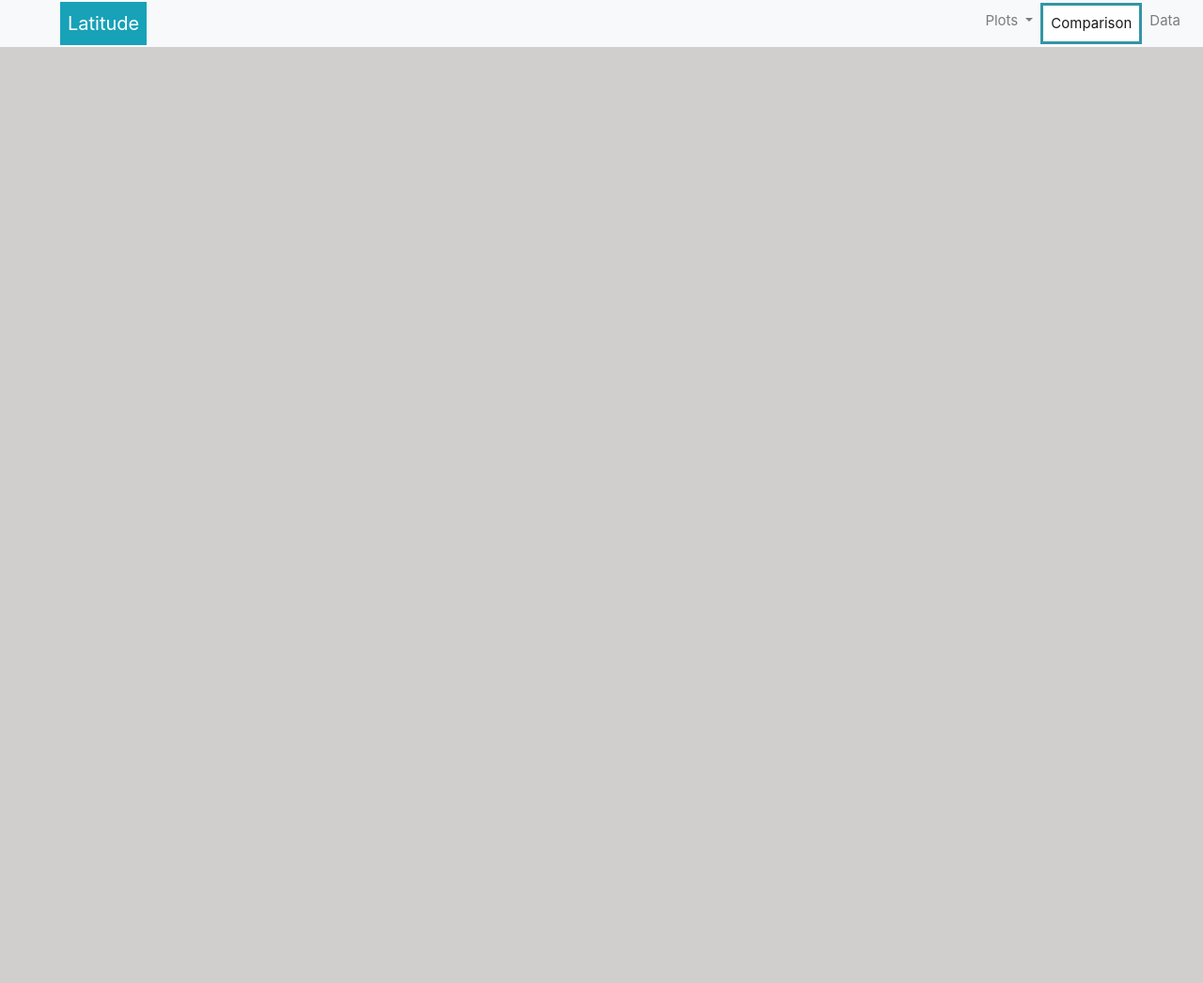
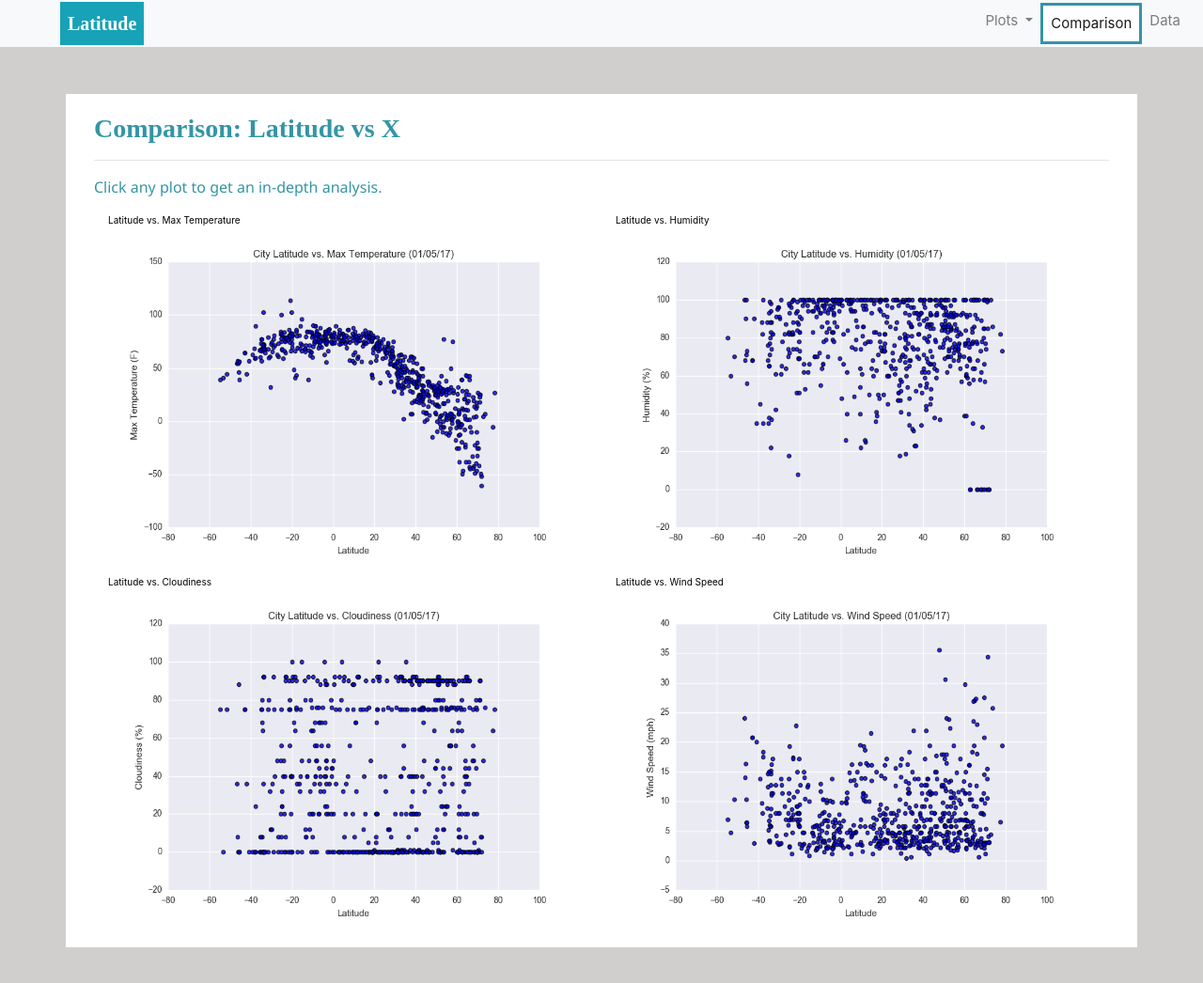
Before and after one commit to lcswsher/Web-Design-Challenge, a plain HTML site: page WebVisualizations/comparisons.html in a window 1280 px wide. Shown: the whole page at 94% size. Before the commit the page ends 800 px from the top, so only its background shows below. Drawn offline with nearby package versions, Linux system fonts and the light colour scheme.

Commit message:
added the comparisons page and additional fix's for links between pages and clean up on the Style file page.

```diff
--- a/WebVisualizations/comparisons.html
+++ b/WebVisualizations/comparisons.html
@@ -45,3 +45,46 @@
             </ul>
         </div>
     </nav>
+<!-- comparisons -->
+    <div class="container">
+        <div class="row">
+            <div class="box">
+                <h3 class="plot-header">Comparison: Latitude vs X</h3>
+                <hr>
+                <p>Click any plot to get an in-depth analysis.</p>
+                <div class="container">
+                    <div class="row" style="padding-bottom: 20px;">
+                        <div class="col-lg-6 col-md-12">
+                            <div class="title">Latitude vs. Max Temperature</div>
+                            <a href="./max_temperature.html">
+                                <img class="panel" src="./max_temperature.png" alt="Max Temperature Graph">
+                            </a>
+                        </div>
+                        <div class="col-lg-6 col-md-12">
+                            <div class="title">Latitude vs. Humidity</div>
+                            <a href="./humidity.html">
+                                <img class="panel" src="./humidity.png" alt="Humidity Graph">
+                            </a>
+                        </div>
+                    </div>
+                    <div class="row" style="padding-bottom: 20px;">
+                        <div class="col-lg-6 col-md-12">
+                            <div class="title">Latitude vs. Cloudiness</div>
+                            <a href="./cloudiness.html">
+                                <img class="panel" src="./cloudiness.png" alt="Cloudiness Graph">
+                            </a>
+                        </div>
+                        <div class="col-lg-6 col-md-12">
+                            <div class="title">Latitude vs. Wind Speed</div>
+                            <a href="./wind_speed.html">
+                                <img class="panel" src="./wind_speed.png" alt="Wind Speed Graph">
+                            </a>
+                        </div>
+                    </div>
+                </div>
+            </div>
+        </div>
+    </div>
+</body>
+
+</html>
--- a/WebVisualizations/style.css
+++ b/WebVisualizations/style.css
@@ -7,11 +7,16 @@ body {
 	  background-size: cover;
 	}
 
+	.navbar {
+	  background-color: rgb(255, 255, 255);
+	  font-size: 25px;
+	}
 
 	.navbar {
 	  max-height: 50px;
 	}
-	.navigation .navbar-brand {
+
+	.navbar-brand {
 	  color: rgb(52, 149, 165);
 	  margin-left: 0px;
 	  padding: inherit;
@@ -19,10 +24,7 @@ body {
 	  background-color: rgb(255, 255, 255);
 	  font-family: cochin;
 	}
-	.navbar {
-	  background-color: rgb(255, 255, 255);
-	  font-size: 25px;
-	}
+
 	.active, .dropdown-menu .dropdown-item:active a:hover {
 	  background-color: rgb(255,255,255);
 	}
@@ -33,11 +35,9 @@ body {
 	  background-color: rgba(52, 150, 165, 0.75);
 	}
 
-
 	.nav-link:hover {
 	  background-color:rgba(52, 150, 165, 0.75);
-	 }
-
+	}
 
 	a {
 	  color: rgb(231, 231, 231);
@@ -48,8 +48,6 @@ body {
 	  font-size: 10px;
 	  color:black
 	}
-
-
 
 	img{
 	  width:100%;
@@ -65,14 +63,12 @@ body {
 	  height:50%;
 	}
 
-
 	.plot-header {
 	  color: rgb(52, 149, 165);
 	  font-family: cochin;
 	  font-weight: bolder;
 	  padding-top: 10px;
 	}
-
 
 	p {
 	color: rgb(52, 149, 165);
@@ -88,7 +84,6 @@ body {
 	  color: #ffffff;
 	  background-color: white;
 	}
-
 
 
 	@media(max-width: 992px) {
```
Also changed, not shown: WebVisualizations/cloudiness.html (+1 -1 lines), WebVisualizations/humidity.html (+1 -1 lines), WebVisualizations/max_temperature.html (+1 -1 lines), WebVisualizations/wind_speed.html (+2 -2 lines).
